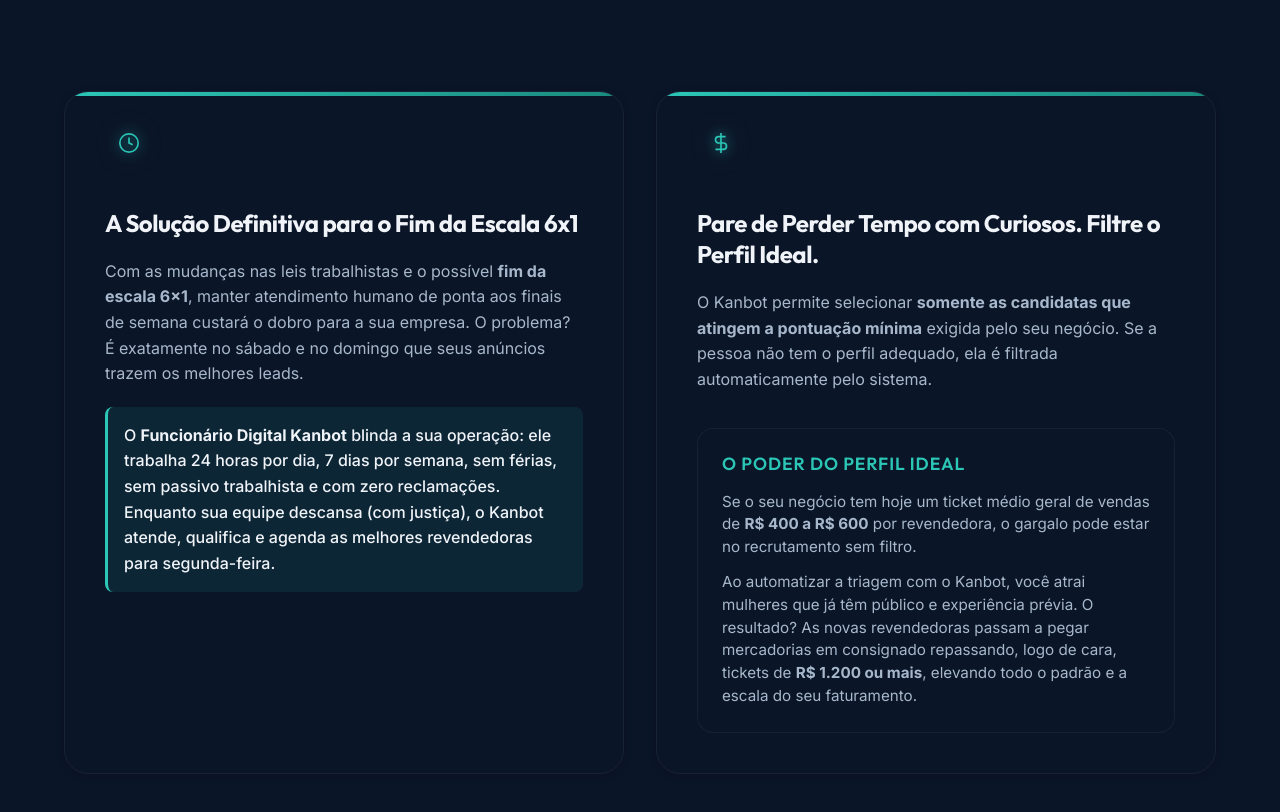
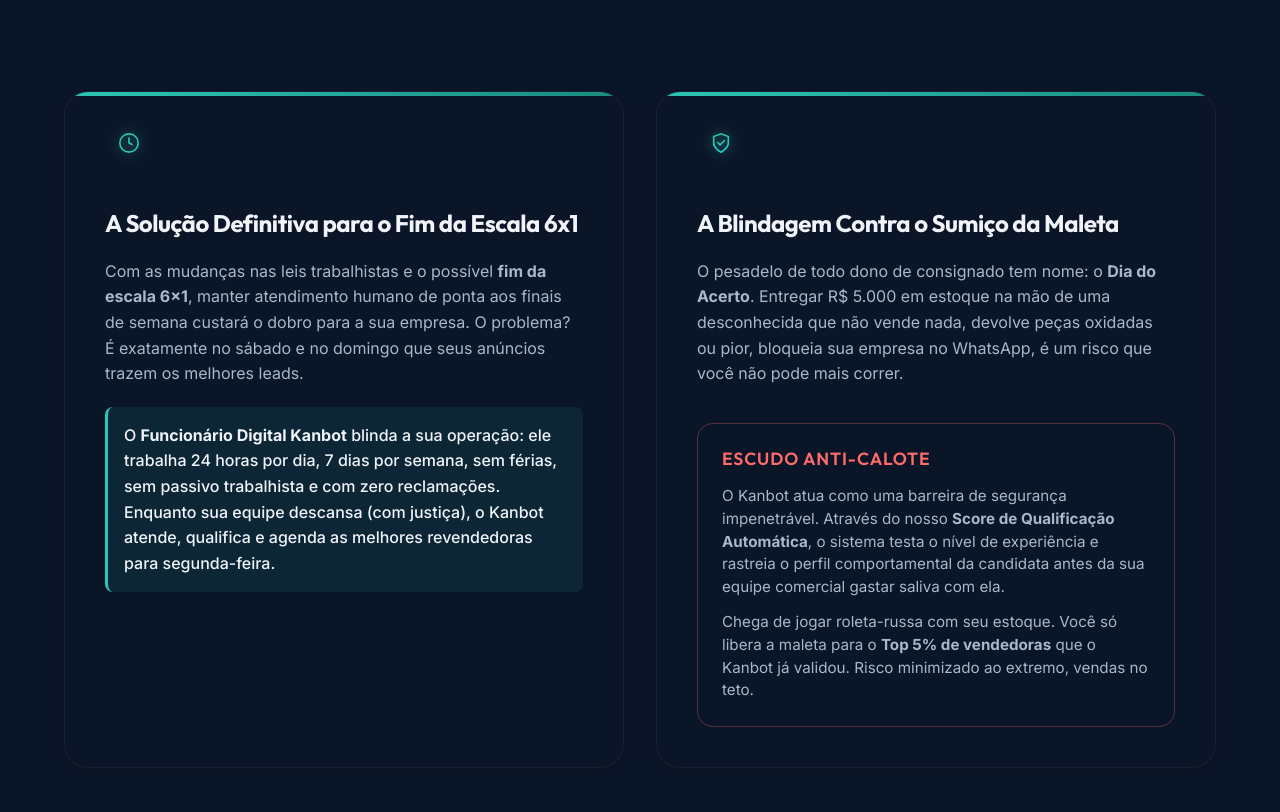
Before and after one commit to 33kilates/kanbot, a plain HTML site: page index.html in a window 1280 px wide. Shown: the part 3420-4232 px from the top of the page. Drawn offline with Linux system fonts and the light colour scheme.

Commit message:
refactor: Update landing page copy to focus on 'Sumiço da Maleta' pain point

```diff
--- a/index.html
+++ b/index.html
@@ -369,18 +369,18 @@
 
         <!-- Bloco 2: Simulação de Qualificação e ROI -->
         <div class="impact-card animate-on-scroll">
-          <div class="impact-card__icon"><span class="icon-glow"><svg viewBox="0 0 24 24" fill="none" stroke="currentColor" stroke-width="2"><line x1="12" y1="1" x2="12" y2="23"/><path d="M17 5H9.5a3.5 3.5 0 0 0 0 7h5a3.5 3.5 0 0 1 0 7H6"/></svg></span></div>
-          <h3 class="impact-card__title">Pare de Perder Tempo com Curiosos. Filtre o Perfil Ideal.</h3>
+          <div class="impact-card__icon"><span class="icon-glow"><svg viewBox="0 0 24 24" fill="none" stroke="currentColor" stroke-width="2"><path d="M12 22s8-4 8-10V5l-8-3-8 3v7c0 6 8 10 8 10z"/><path d="M8 11l3 3 5-5"/></svg></span></div>
+          <h3 class="impact-card__title">A Blindagem Contra o Sumiço da Maleta</h3>
           <p class="impact-card__text">
-            O Kanbot permite selecionar <strong>somente as candidatas que atingem a pontuação mínima</strong> exigida pelo seu negócio. Se a pessoa não tem o perfil adequado, ela é filtrada automaticamente pelo sistema.
+            O pesadelo de todo dono de consignado tem nome: o <strong>Dia do Acerto</strong>. Entregar R$ 5.000 em estoque na mão de uma desconhecida que não vende nada, devolve peças oxidadas ou pior, bloqueia sua empresa no WhatsApp, é um risco que você não pode mais correr.
           </p>
-          <div class="impact-simulation">
-            <h4 class="simulation-title">O Poder do Perfil Ideal</h4>
+          <div class="impact-simulation" style="border-color: rgba(255,107,107,0.3);">
+            <h4 class="simulation-title" style="color: #ff6b6b;">Escudo Anti-Calote</h4>
             <p class="impact-card__text" style="color: var(--text-secondary); font-size: 0.95rem; margin-bottom: 12px; line-height: 1.5;">
-              Se o seu negócio tem hoje um ticket médio geral de vendas de <strong>R$ 400 a R$ 600</strong> por revendedora, o gargalo pode estar no recrutamento sem filtro.
+              O Kanbot atua como uma barreira de segurança impenetrável. Através do nosso <strong>Score de Qualificação Automática</strong>, o sistema testa o nível de experiência e rastreia o perfil comportamental da candidata antes da sua equipe comercial gastar saliva com ela.
             </p>
             <p class="impact-card__text" style="color: var(--text-secondary); font-size: 0.95rem; line-height: 1.5;">
-              Ao automatizar a triagem com o Kanbot, você atrai mulheres que já têm público e experiência prévia. O resultado? As novas revendedoras passam a pegar mercadorias em consignado repassando, logo de cara, tickets de <strong>R$ 1.200 ou mais</strong>, elevando todo o padrão e a escala do seu faturamento.
+              Chega de jogar roleta-russa com seu estoque. Você só libera a maleta para o <strong>Top 5% de vendedoras</strong> que o Kanbot já validou. Risco minimizado ao extremo, vendas no teto.
             </p>
           </div>
         </div>
```
